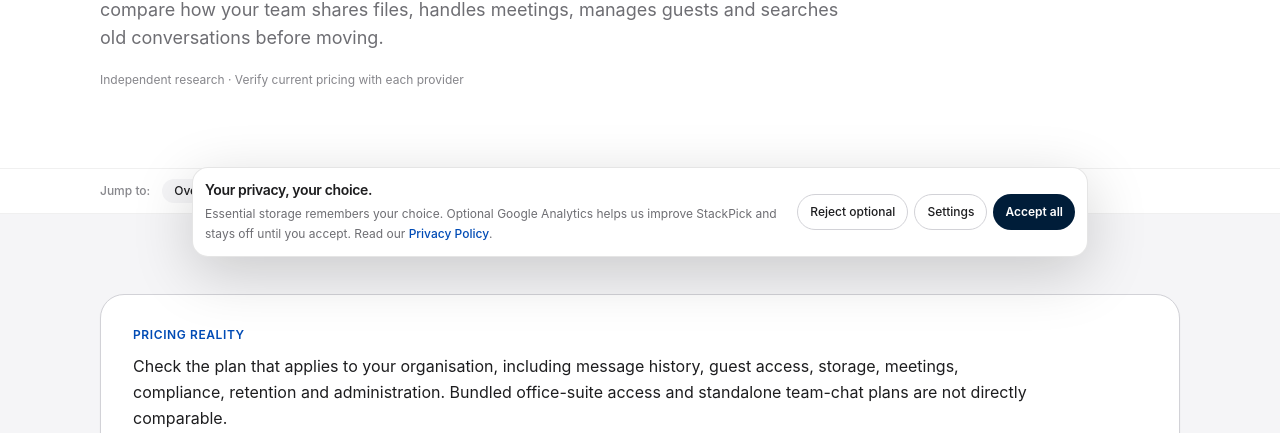
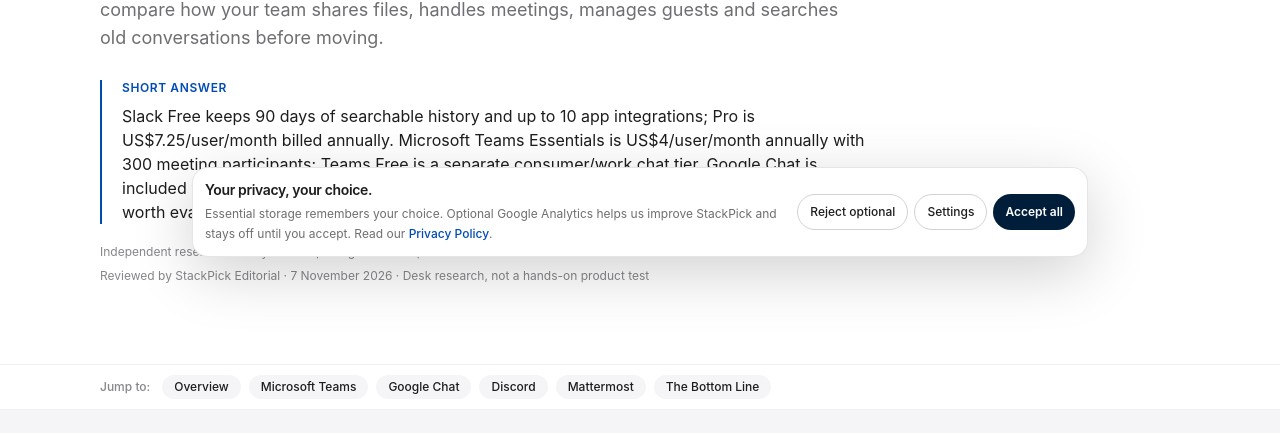
Before and after one commit to LinukaBandara/StackPick, a Next.js app: page /best/slack-alternatives-small-teams in a window 1280 px wide. Shown: the part 519-952 px from the top of the page. Built offline with nearby package versions, Linux system fonts and the light colour scheme; no server answers.

Commit message:
Add current Slack alternatives plan limits and pricing

```diff
--- a/app/best/slack-alternatives-small-teams/page.tsx
+++ b/app/best/slack-alternatives-small-teams/page.tsx
@@ -13,13 +13,15 @@ export default function Page() {
     <ComparisonArticle
       title="Best Slack Alternatives for Small Teams"
       slug="slack-alternatives-small-teams"
+      reviewedOn="2026-11-07"
       intro="Teams usually leave Slack for one of four reasons: subscription cost, too many notifications, a desire to use chat already included in their office suite, or a need to control where collaboration data is hosted. These products serve different environments, so compare how your team shares files, handles meetings, manages guests and searches old conversations before moving."
-      pricingNote="Check the plan that applies to your organisation, including message history, guest access, storage, meetings, compliance, retention and administration. Bundled office-suite access and standalone team-chat plans are not directly comparable."
+      quickAnswer="Slack Free keeps 90 days of searchable history and up to 10 app integrations; Pro is US$7.25/user/month billed annually. Microsoft Teams Essentials is US$4/user/month annually with 300 meeting participants; Teams Free is a separate consumer/work chat tier. Google Chat is included with Google Workspace, whose Starter plan is US$7/user/month annually. Mattermost is worth evaluating when self-hosting is a requirement, not just a way to avoid subscription fees."
+      pricingNote="US plan details checked November 7, 2026. Slack Free: 90 days of message/file history and up to 10 apps; Pro US$7.25/user/month annually or $8.75 monthly. Teams Essentials is US$4/user/month annually with 300 meeting participants and 10 GB storage/user; Teams Free includes 5 GB/user and 100 participants. Google Workspace Starter is US$7/user/month annually and includes Chat, 30 GB pooled storage/user and business email. Mattermost self-hosted software is free to run, but infrastructure, backups, upgrades and operations are not free. Prices, taxes and data residency vary by country."
       tools={[
-        { name: "Microsoft Teams", bestFor: "Organisations already using Microsoft 365 for identity, files, meetings and office applications", freeOption: "Confirm whether the required chat, meeting, guest and administration features are included in your Microsoft 365 plan or require a separate licence.", tradeoff: "The Microsoft integration can reduce app switching, but the interface and administration may feel heavier for a small team that only wants chat.", url: "https://www.microsoft.com/microsoft-teams/" },
-        { name: "Google Chat", bestFor: "Google Workspace teams that want conversations connected to Gmail, Drive and Calendar", freeOption: "Check the Google Workspace edition and feature availability for external users, history, spaces and compliance.", tradeoff: "It fits a Google-centric stack, but teams that depend on Slack-specific integrations or advanced channel workflows should test those gaps first.", url: "https://workspace.google.com/products/chat/" },
-        { name: "Discord", bestFor: "Communities and groups that value persistent channels, voice rooms and informal collaboration", freeOption: "Review current server, upload, moderation and feature limits; community-oriented access is not the same as business administration.", tradeoff: "Its voice and community model is flexible, but businesses may need stronger identity, retention, compliance and employee lifecycle controls.", url: "https://discord.com/" },
-        { name: "Mattermost", bestFor: "Technical or regulated teams that need more control over deployment and collaboration infrastructure", freeOption: "Compare current self-hosted and commercial edition terms, including the administration and security features your team needs.", tradeoff: "Self-hosting can provide control, but your team becomes responsible for upgrades, backups, availability, security and ongoing maintenance.", url: "https://mattermost.com/" },
+        { name: "Microsoft Teams", bestFor: "Organisations already using Microsoft 365 for identity, files, meetings and office applications", freeOption: "Teams Free offers unlimited chat, 5 GB storage/user and meetings up to 100 participants; Essentials is US$4/user/month annually with 300 participants and 10 GB/user. Microsoft 365 bundles have separate licensing.", tradeoff: "The Microsoft integration can reduce app switching, but the interface and administration may feel heavier for a small team that only wants chat.", url: "https://www.microsoft.com/en-us/microsoft-teams/essentials" },
+        { name: "Google Chat", bestFor: "Google Workspace teams that want conversations connected to Gmail, Drive and Calendar", freeOption: "Google Chat is included with personal Google accounts and eligible Workspace plans. Workspace Starter is US$7/user/month annually with 30 GB pooled storage/user; higher editions add storage and admin controls.", tradeoff: "It fits a Google-centric stack, but teams that depend on Slack-specific integrations or advanced channel workflows should test those gaps first.", url: "https://workspace.google.com/pricing" },
+        { name: "Discord", bestFor: "Communities and groups that value persistent channels, voice rooms and informal collaboration", freeOption: "Free voice, video and text channels are available, but Discord's community model is not equivalent to business SSO, compliance retention or employee lifecycle administration. Nitro is an optional consumer subscription.", tradeoff: "Its voice and community model is flexible, but businesses may need stronger identity, retention, compliance and employee lifecycle controls.", url: "https://discord.com/" },
+        { name: "Mattermost", bestFor: "Technical or regulated teams that need more control over deployment and collaboration infrastructure", freeOption: "Self-hosted Mattermost is available under its open-source license; paid cloud/commercial editions add admin, compliance and support features. Infrastructure and maintenance remain your responsibility.", tradeoff: "Self-hosting can provide control, but your team becomes responsible for upgrades, backups, availability, security and ongoing maintenance.", url: "https://mattermost.com/pricing/" },
       ]}
       bottomLine="Choose Teams or Google Chat when the organisation already relies on that office suite, Discord when community-style voice and channels are central, and Mattermost when deployment control is a genuine requirement. If Slack's integrations and search are essential, calculate the cost of replacing them before migrating."
     >
@@ -46,6 +48,7 @@ export default function Page() {
           <li>Keep the old workspace accessible until the new system is accepted and records are safely retained.</li>
         </ol>
       </section>
+      <p className="mt-5 text-xs leading-5 text-[#667085]">Research method: desk review of official plan/pricing and help pages checked November 7, 2026. No hands-on migration or collaboration benchmark is claimed. Check export/retention, identity controls, regional data residency and guest access before changing platforms.</p>
       <Link href="/best/slack-alternatives-small-teams" className="inline-flex text-sm font-semibold text-[#001D39] underline underline-offset-4">Explore team collaboration options →</Link>
     </ComparisonArticle>
   );
```
